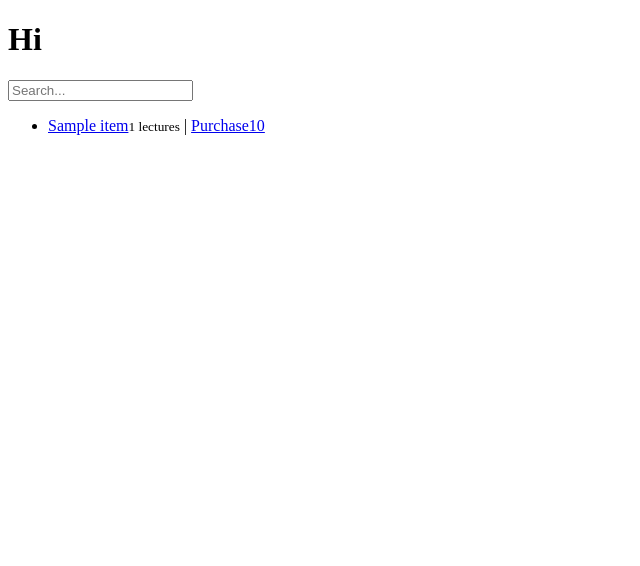
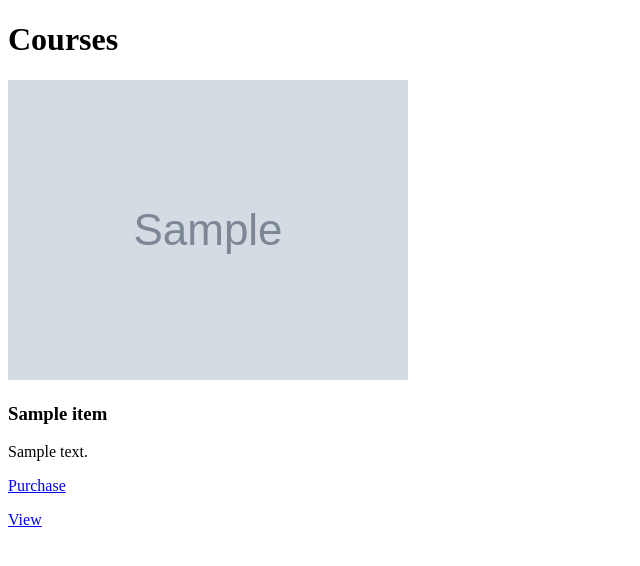
Before and after one commit to JesonDerulo/video, a Django app: template courses/templates/courses/course_list.html in a window 1280 px wide. Shown: the top 566 px of the page, without its empty margins (0-640 px from the left). Run offline with Django 3.2, Linux system fonts and the light colour scheme; the template is opened without the code that fills it: most values are stand-ins (such as "Sample title", 1, 10 or a date in 2020); grey boxes marked "Sample" are stand-in pictures; parts of the project's set-up code (start-up, migrations or seed data) failed here and were passed over; some libraries are stand-ins or nearby versions.

Commit message:
54-- List Display Course

```diff
--- a/courses/templates/courses/course_list.html
+++ b/courses/templates/courses/course_list.html
@@ -1,34 +1,30 @@
+
 {% extends 'base.html' %}
 
-{% block title %}Course | {{ block.super }}{% endblock title %}
+{% block title %}Courses | {{ block.super }}{% endblock title %}
 
 
 {% block content %}
-<div class="row">
-    <div class="col-sm-6 col-sm-offset-3">
-          <h1>Hi</h1>
-
-        {% include 'videos/snippets/video-search-form.html' %}
+<div class='row'>
+    <div class='col-sm-6 col-sm-offset-3'>
+        <h1>Courses</h1>
 
         {% if request.GET.q %}
-         <p> You searched for <b>{{ request.GET.q }}</b></p>
+            <p>You searched for <b>{{ request.GET.q }}</b></p>
         {% endif %}
+            <div class='row'>
+            {% for item in object_list %}
+                <div class='col-sm-4'>
+                {% include 'courses/snippets/course_thumbnail_display.html' with course=item %}
+                </div>
+                {% cycle '' '' '</div></div><div class="row"><div class="col-sm-4">' %}
 
-            <ul>
-        {% for item in object_list %}
-            <li><a href="{{ item.get_absolute_url }}">{{ item.title }}</a><small>{{ item.lecture_set.count }} lectures</small> |
-                {% if item.is_owner %}
-                Owned
-                {% else %}
-                <a href="{{ item.get_purchase_url }}">Purchase{{ item.display_price }}</a>
-                {% endif %}
-            </li>
-            {% empty %}
-            <li>No item found </li>
-        {% endfor %}
-        </ul>
+
+                {% empty %}
+                <p class='lead'>No item found</p>
+            {% endfor %}
+        </div>
+
     </div>
 </div>
-
-
 {% endblock content %}
--- /dev/null
+++ b/courses/templates/courses/snippets/course_thumbnail_display.html
@@ -0,0 +1,19 @@
+<div class="thumbnail">
+    {% if course.image%}
+    <img src="{{ course.image.url }}" class="img-responsive">
+    {% endif %}
+    <div class="caption">
+        <h3>{{ course.title }}</h3>
+        {% if course.description %} <p>{{ course.description|truncatechars:100}}</p>
+        {% endif %}
+
+        <p>
+            {% if item.is_owner %}
+            Owned
+            {% else%}
+            <a href="{{ item.get_purchase_url }}" class="btn btn-warning">Purchase</a>
+            {% endif %}
+        </p>
+        <p><a href="{{ course.get_absolute_url }}" class="btn btn-primary" role="button">View</a></p>
+    </div>
+</div>
```
Also changed, not shown: categories/templates/categories/category_detail.html (+27 -8 lines), db.sqlite3.
